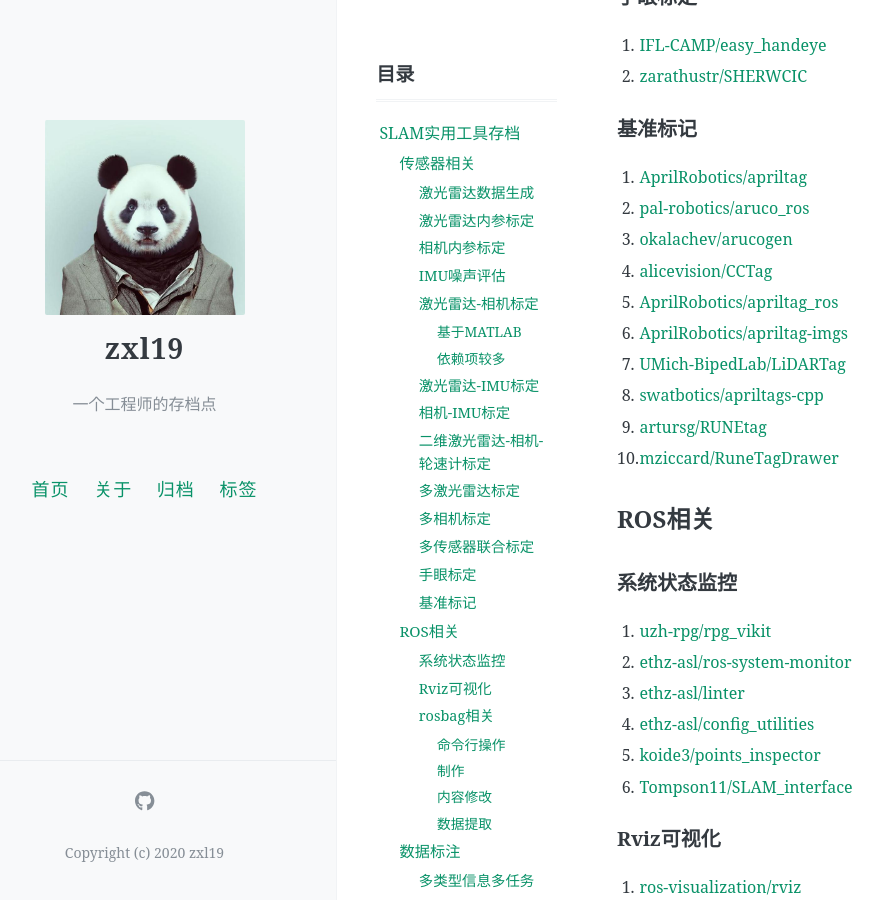
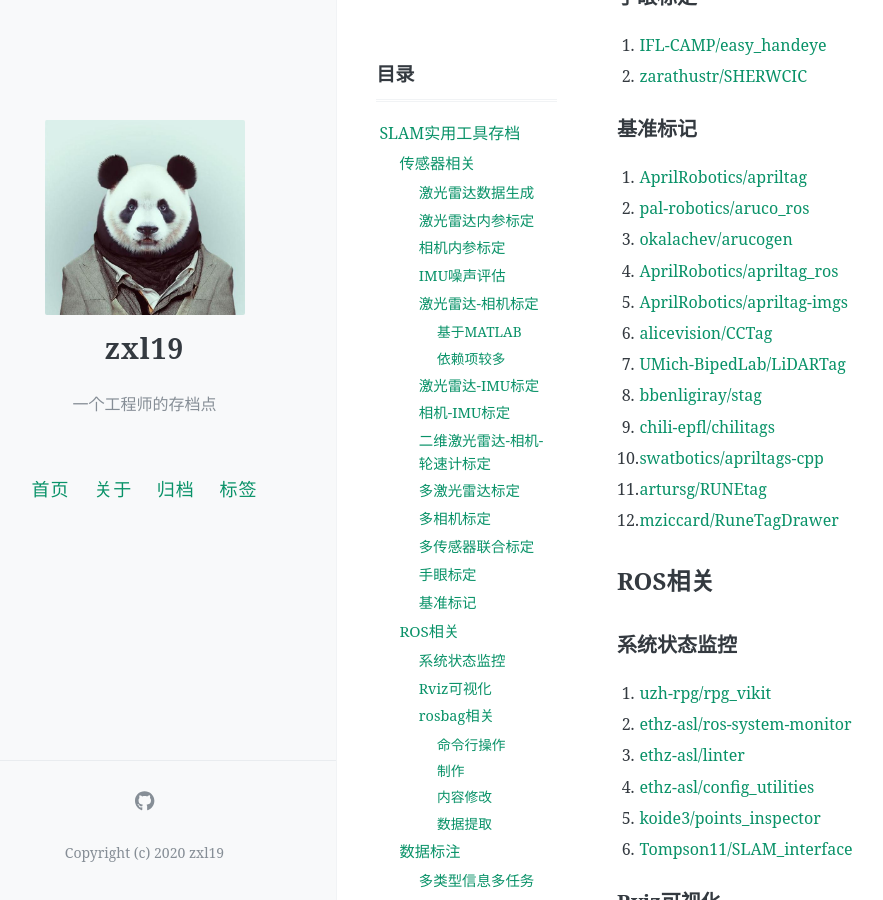
Before and after one commit to zxl19/zxl19.github.io, a Jekyll site: the page built from _posts/2021-05-25-slam-tool.md, in a window 1280 px wide and 900 px high, scrolled down 3753 px. Shown: the whole window, without its empty margins (47-930 px from the left). Built offline with Jekyll 4.4.1, drawn with Linux system fonts in a browser that asks for light colours; comment, search, counter and statistics services are not loaded; some of the changed text lies outside the part shown.

Commit message:
Update Posts modified:   _posts/2021-05-25-slam-tool.md modified:   _posts/2021-06-01-cpp-library.md modified:   _posts/2021-08-13-terminal-proxy.md

```diff
--- a/_posts/2021-05-25-slam-tool.md
+++ b/_posts/2021-05-25-slam-tool.md
@@ -145,13 +145,15 @@ pinned: false
 1. [AprilRobotics/apriltag](https://github.com/AprilRobotics/apriltag)
 2. [pal-robotics/aruco_ros](https://github.com/pal-robotics/aruco_ros)
 3. [okalachev/arucogen](https://github.com/okalachev/arucogen)
-4. [alicevision/CCTag](https://github.com/alicevision/CCTag)
-5. [AprilRobotics/apriltag_ros](https://github.com/AprilRobotics/apriltag_ros)
-6. [AprilRobotics/apriltag-imgs](https://github.com/AprilRobotics/apriltag-imgs)
+4. [AprilRobotics/apriltag_ros](https://github.com/AprilRobotics/apriltag_ros)
+5. [AprilRobotics/apriltag-imgs](https://github.com/AprilRobotics/apriltag-imgs)
+6. [alicevision/CCTag](https://github.com/alicevision/CCTag)
 7. [UMich-BipedLab/LiDARTag](https://github.com/UMich-BipedLab/LiDARTag)
-8. [swatbotics/apriltags-cpp](https://github.com/swatbotics/apriltags-cpp)
-9. [artursg/RUNEtag](https://github.com/artursg/RUNEtag)
-10. [mziccard/RuneTagDrawer](https://github.com/mziccard/RuneTagDrawer)
+8. [bbenligiray/stag](https://github.com/bbenligiray/stag)
+9. [chili-epfl/chilitags](https://github.com/chili-epfl/chilitags)
+10. [swatbotics/apriltags-cpp](https://github.com/swatbotics/apriltags-cpp)
+11. [artursg/RUNEtag](https://github.com/artursg/RUNEtag)
+12. [mziccard/RuneTagDrawer](https://github.com/mziccard/RuneTagDrawer)
 
 ## ROS相关
 
@@ -437,8 +439,8 @@ pinned: false
 16. [luigifreda/slamplay](https://github.com/luigifreda/slamplay)
 17. [openxrlab/xrslam](https://github.com/openxrlab/xrslam)
 18. [CHH3213/chhRobotics_CPP](https://github.com/CHH3213/chhRobotics_CPP)
-19. [joansola/slamtb](https://github.com/joansola/slamtb)
-20. [CHH3213/chhRobotics](https://github.com/CHH3213/chhRobotics)
+19. [CHH3213/chhRobotics](https://github.com/CHH3213/chhRobotics)
+20. [joansola/slamtb](https://github.com/joansola/slamtb)
 21. [jpl-x/x](https://github.com/jpl-x/x)
 22. [rsasaki0109/PoseOptimizationSLAM3D](https://github.com/rsasaki0109/PoseOptimizationSLAM3D)
 23. [MobileRoboticsSkoltech/mrob](https://github.com/MobileRoboticsSkoltech/mrob)
```
Also changed, not shown: other parts of _posts/2021-05-25-slam-tool.md (+1 -0 lines), _posts/2021-06-01-cpp-library.md (+4 -3 lines), _posts/2021-08-13-terminal-proxy.md (+6 -0 lines).
